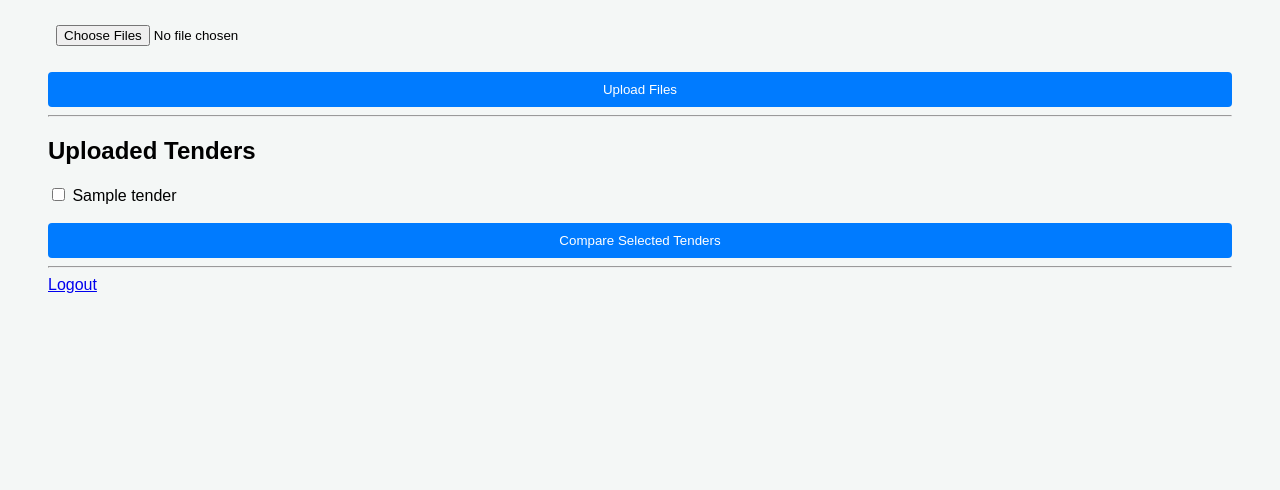
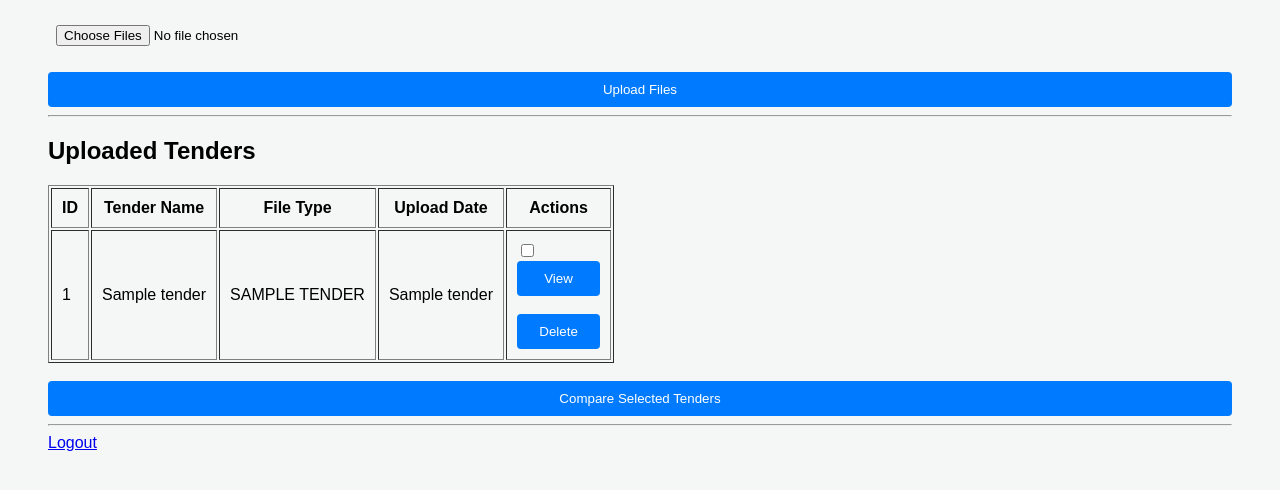
Before and after one commit to Astik97/TenderIQ, a Flask app: template templates/dashboard.html in a window 1280 px wide. Shown: the part 181-671 px from the top of the page. Run offline with Flask 3, Linux system fonts and the light colour scheme; the template is opened without the code that fills it: most values are stand-ins (such as "Sample title", 1, 10 or a date in 2020).

Commit message:
created view and delete buttons for each tender file

```diff
--- a/backend/routes/tender_routes.py
+++ b/backend/routes/tender_routes.py
@@ -47,9 +47,10 @@ def dashboard():
     cursor = conn.cursor()
 
     cursor.execute("""
-        SELECT id, tender_name
+        SELECT id, tender_name,file_name, upload_date
         FROM tenders
         WHERE user_id=%s
+        ORDER BY upload_date DESC
     """, (session["user_id"],))
 
     tenders = cursor.fetchall()
@@ -61,6 +62,102 @@ def dashboard():
         "dashboard.html",
         tenders=tenders
     )
+
+@tender_bp.route('/view/<int:tender_id>')
+def view_tender(tender_id):
+
+    if 'user_id' not in session:
+        return redirect('/login')
+
+    conn = get_connection()
+
+    cursor = conn.cursor()
+
+    query = """
+    SELECT
+        tender_name,
+        file_name,
+        extracted_text,
+        upload_date
+        FROM tenders
+        WHERE id=%s
+        AND user_id=%s
+    """
+
+    cursor.execute(
+        query,
+        (tender_id, session['user_id'])
+    )
+
+    tender = cursor.fetchone()
+
+    cursor.close()
+
+    conn.close()
+
+    if not tender:
+        return "Tender not found."
+
+    return render_template(
+        "view_tender.html",
+        tender=tender
+    )
+
+@tender_bp.route('/delete/<int:tender_id>')
+def delete_tender(tender_id):
+
+    if 'user_id' not in session:
+        return redirect('/login')
+
+    conn = get_connection()
+
+    cursor = conn.cursor()
+
+    cursor.execute(
+        """
+        SELECT file_name
+        FROM tenders
+        WHERE id=%s
+        AND user_id=%s
+        """,
+        (tender_id, session['user_id'])
+    )
+
+    result = cursor.fetchone()
+
+    if not result:
+
+        cursor.close()
+
+        conn.close()
+
+        return "Tender not found."
+
+    filepath = os.path.join(
+        "uploads",
+        result[0]
+    )
+
+    if os.path.exists(filepath):
+
+        os.remove(filepath)
+
+    cursor.execute(
+        """
+        DELETE FROM tenders
+        WHERE id=%s
+        AND user_id=%s
+        """,
+        (tender_id, session['user_id'])
+    )
+
+    conn.commit()
+
+    cursor.close()
+
+    conn.close()
+
+    return redirect('/dashboard')
 
 # -------------------------------------------------
 # Upload Tender Files
@@ -93,10 +190,8 @@ def upload():
             continue
 
         if not allowed_file(file.filename):
-            return (
-            "Only PDF, DOCX and TXT files are allowed.",
-            400
-        )
+            invalid_files.append(file.filename)
+            continue
 
         filename = secure_filename(file.filename)
 
@@ -128,12 +223,7 @@ def upload():
 
         extension = filename.split(".")[-1].lower()
 
-        if extension not in ALLOWED_EXTENSIONS:
-            invalid_files.append(filename)
-            print(f"{filename} is not supported.")
-            continue
-
-        unique_filename = str(uuid.uuid4()) + "_" + file.filename
+        unique_filename = str(uuid.uuid4()) + "_" + filename
 
         # -----------------------------
         # Save file
--- a/templates/dashboard.html
+++ b/templates/dashboard.html
@@ -37,22 +37,58 @@
 
     {% if tenders %}
 
-        <form
+    <form
             method="POST"
             action="/compare">
 
+    <table border="1" cellpadding="10">
+        <tr>
+
+            <th>ID</th>
+
+            <th>Tender Name</th>
+
+            <th>File Type</th>
+
+            <th>Upload Date</th>
+
+            <th>Actions</th>
+
+        </tr>
+
             {% for tender in tenders %}
 
-                <input
-                    type="checkbox"
-                    name="selected_tenders"
-                    value="{{ tender[0] }}">
+            <tr>
+                <td>{{ tender[0] }}</td>
 
-                {{ tender[1] }}
+                <td>{{ tender[1] }}</td>
 
-                <br>
+                <td>{{ tender[2].split('.')[-1].upper() }}</td>
+
+                <td>{{ tender[3] }}</td>
+
+                <td>
+                    <input
+                        type="checkbox"
+                        name="selected_tenders"
+                        value="{{ tender[0] }}">
+
+                        <a style="text-decoration: none;" href="/view/{{ tender[0] }}">
+                            <button type="button">View</button>
+                        </a>
+
+                        <br><br>
+
+                        <a style="color:red;font-weight:bold;" href="/delete/{{ tender[0] }}" onclick="return confirm('Are you sure you want to delete this tender?')">
+                            <button type="button">Delete</button>
+                        </a>
+
+                </td>
+            </tr>
 
             {% endfor %}
+
+            </table>
 
             <br>
 
@@ -65,54 +101,10 @@
     <p>No tenders uploaded yet.</p>
 
     {% endif %}
+
     <hr>
 
     <a href="/logout">Logout</a>
-    <script>
-
-    document.getElementById('uploadForm').addEventListener('submit', async function(e) {
-        e.preventDefault(); // Prevent page reload
-
-        const form = document.getElementById('uploadForm');
-        const formData = new FormData(form);
-        const statusDiv = document.getElementById('statusMessage');
-        const submitBtn = document.getElementById('submitBtn');
-
-        // UI Updates during upload
-        submitBtn.disabled = true;
-        submitBtn.innerText = "Processing...";
-        statusDiv.style.display = 'none';
-        statusDiv.className = '';
-
-        try {
-            // Send asynchronous POST request to Flask
-            const response = await fetch('/api/upload', {
-                method: 'POST',
-                body: formData
-            });
-
-            const result = await response.json();
-
-            statusDiv.style.display = 'block';
-            if (response.ok) {
-                statusDiv.className = 'success';
-                statusDiv.innerHTML = `<strong>Success!</strong> ${result.message}<br>Tender ID: ${result.tender_id}`;
-                form.reset(); // Clear form on success
-            } else {
-                statusDiv.className = 'error';
-                statusDiv.innerHTML = `<strong>Error:</strong> ${result.error}`;
-            }
-        } catch (error) {
-            statusDiv.style.display = 'block';
-            statusDiv.className = 'error';
-            statusDiv.innerHTML = `<strong>Network Error:</strong> Could not connect to the server.`;
-        } finally {
-            submitBtn.disabled = false;
-            submitBtn.innerText = "Upload & Process";
-        }
-    });
-
-</script>
 
 </body>
 </html>
```
Also changed, not shown: templates/view_tender.html (added, +90 -0 lines).
